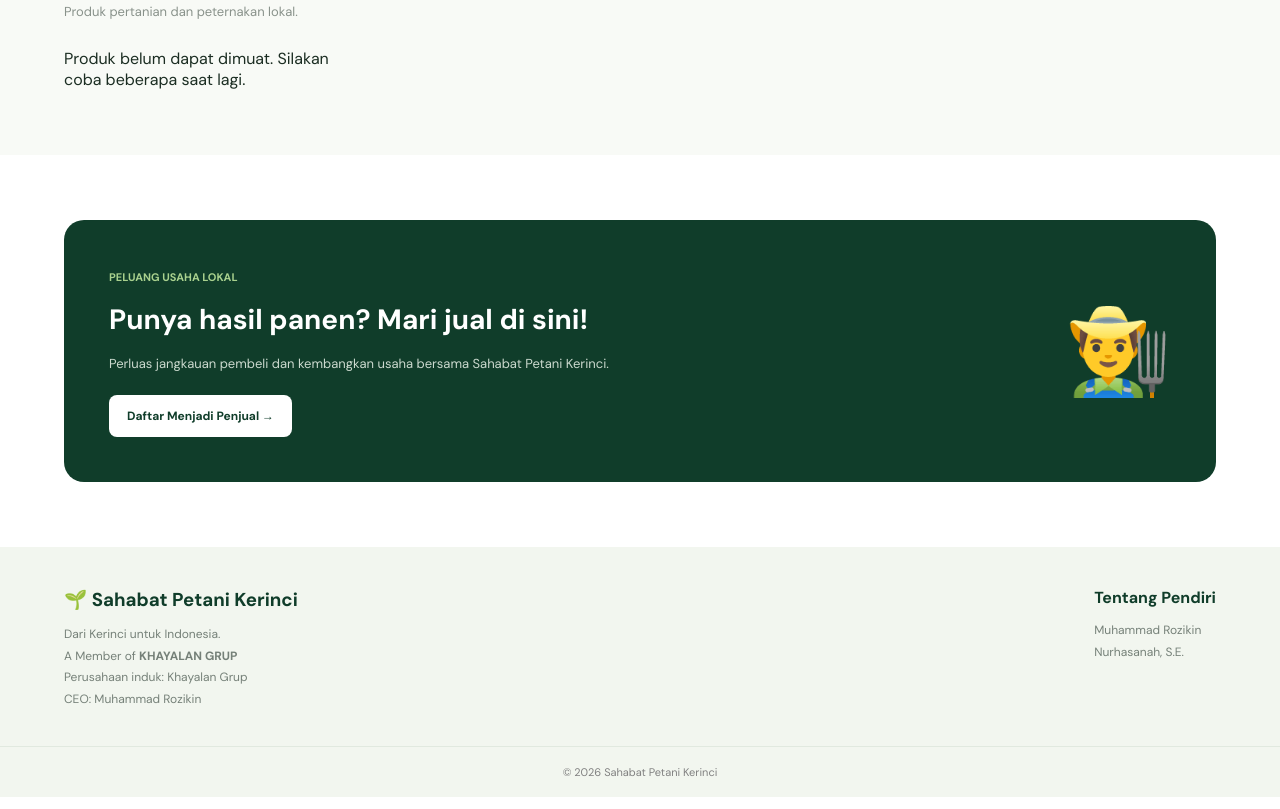
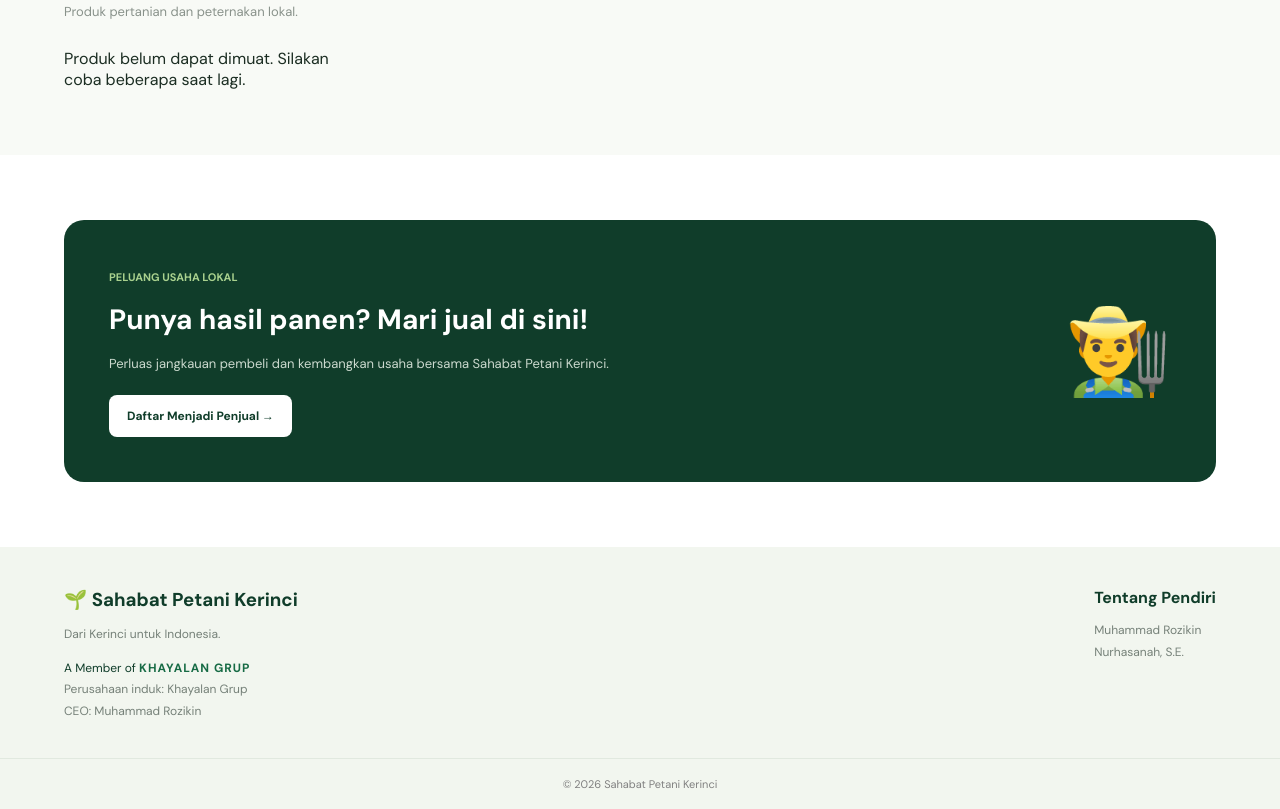
Before and after one commit to abangayeh/sahabat-petani-kerinci, a plain HTML site: page index.html in a window 1280 px wide. Shown: the part 1150-1959 px from the top of the page. Drawn offline with Linux system fonts and the light colour scheme; no server answers.

Commit message:
Update styles.css

```diff
--- a/styles.css
+++ b/styles.css
@@ -364,6 +364,18 @@ footer {
     font-size: 11px;
 }
 
+/* KHAYALAN GRUP */
+
+.parent-company {
+    margin-top: 12px;
+    color: var(--dark) !important;
+    font-size: 12px !important;
+}
+
+.parent-company strong {
+    color: var(--green);
+    letter-spacing: 1px;
+}
 /* MOBILE */
 
 @media(max-width: 800px) {
```
